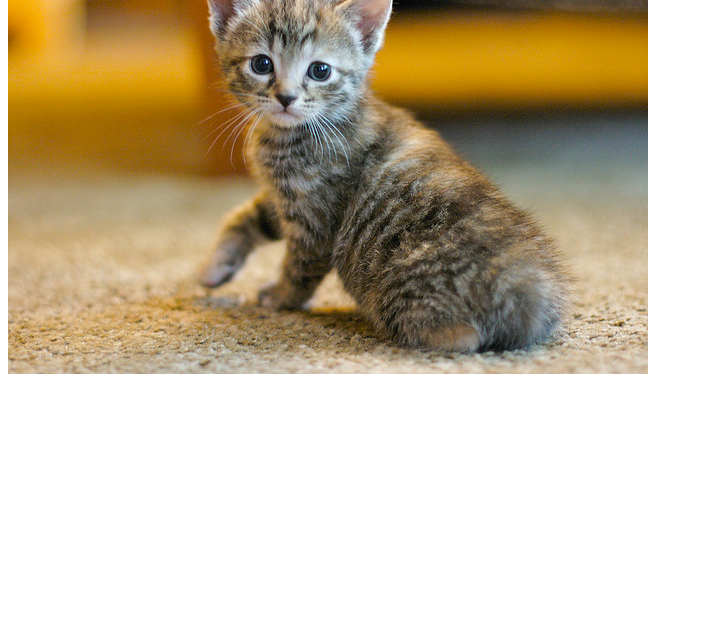
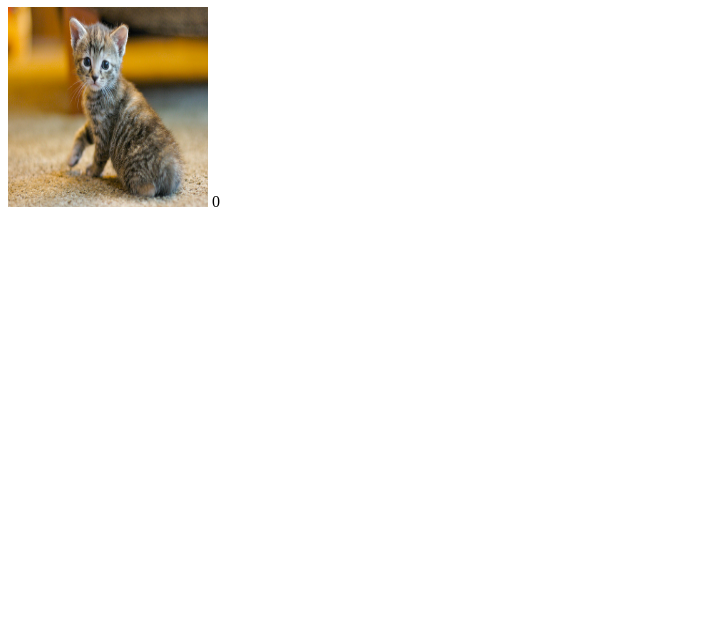
Before and after one commit to jessdavila3/js_design_patterns, a plain HTML site: page cat_clicker.html in a window 1280 px wide. Shown: the part 173-800 px from the top of the page, without its empty margins (0-703 px from the left). Drawn offline with Linux system fonts and the light colour scheme.

Commit message:
changed src for img, added stylesheet, built out init functions

```diff
--- a/cat_clicker.html
+++ b/cat_clicker.html
@@ -4,6 +4,7 @@
 <head>
     <meta charset="UTF-8">
     <title>title</title>
+    <link rel="stylesheet" href="style.css">
 </head>
 
 <body>
@@ -11,7 +12,7 @@
 
     <div class="catPic">
         <h1 id="catTitle"></h1>
-        <img id="catPicture" src="img/cat.jpg">
+        <img id="catPicture" src="">
         <span id="catCounter" class="clickCounter"></span>
     </div>
     <script src="cat_clicker.js"></script>
--- a/cat_clicker.js
+++ b/cat_clicker.js
@@ -1,66 +1,66 @@
 (function() {
 
 var model = {
+    selectedCat: null,
     cats: [{
         name: "Rocky",
-        img: "cat.jpg",
+        img: "img/cat.jpg",
         counter: 0
     },{
         name: "Monster",
-        img: "cat2.jpg",
+        img: "img/cat2.jpg",
         counter: 0
     },{
         name: "Max",
-        img: "cat3.jpg",
+        img: "img/cat3.jpg",
         counter: 0
     },{
         name: "Bosco",
-        img: "cat4.jpg",
+        img: "img/cat4.jpg",
         counter: 0
     }],
 }
 
-var view = {
+var catView = {
     init: function() {
         var catTitle = document.getElementById("catTitle");
         var catPicture = document.getElementById("catPicture");
         var catCounter = document.getElementById("catCounter");
+        this.render();
     },
-    initList: function() {
+    render: function() {
+        var currentCat = controller.getSelectedCat();
+        console.log(currentCat);
+        catTitle.innerHTML = currentCat.name;
+        catPicture.src = currentCat.img;
+        catCounter.innerHTML = currentCat.counter;
+    }
+}
+
+var catListView = {
+    init: function () {
         this.catList = document.getElementById("catList");
         var htmlStr = '';
-        model.cats.forEach(function(cat) {
+        model.cats.forEach(function (cat) {
             console.log(cat.name + " " + cat.counter + " " + cat.img);
-            htmlStr += '<li><button>' +
-            cat.name +
-            '</button></li>';
+            htmlStr += '<li><button class="cat-button">' +
+                cat.name +
+                '</button></li>';
         })
         this.catList.innerHTML = htmlStr;
     },
-    renderList: function() {
-        var htmlStr = '';
-    }
 }
 
 var controller = {
     init: function() {
-        // model.init();
-        view.init();
-        view.initList();
+        model.selectedCat = model.cats[0];
+        catView.init();
+        catListView.init();
     },
+    getSelectedCat: function() {
+        return model.selectedCat;
+    }
 
 }
-// var catInit = function(i) {
-//     var children = catPics[i].children;
-//     children[0].innerHTML = "<h1>" + cats[i] + "</h1>";
-//     children[2].innerHTML = counter[i];
-//     catPics[i].addEventListener('click', function() {
-//         this.children[2].innerHTML = ++counter[i];
-//     })
-// }
-
-// for(var i = 0; i < catPics.length; i++) {
-//     catInit(i);
-// }
 controller.init();
 } ());
--- /dev/null
+++ b/style.css
@@ -0,0 +1,4 @@
+#catPicture {
+    height: 200px;
+    width: 200px;
+}
```
